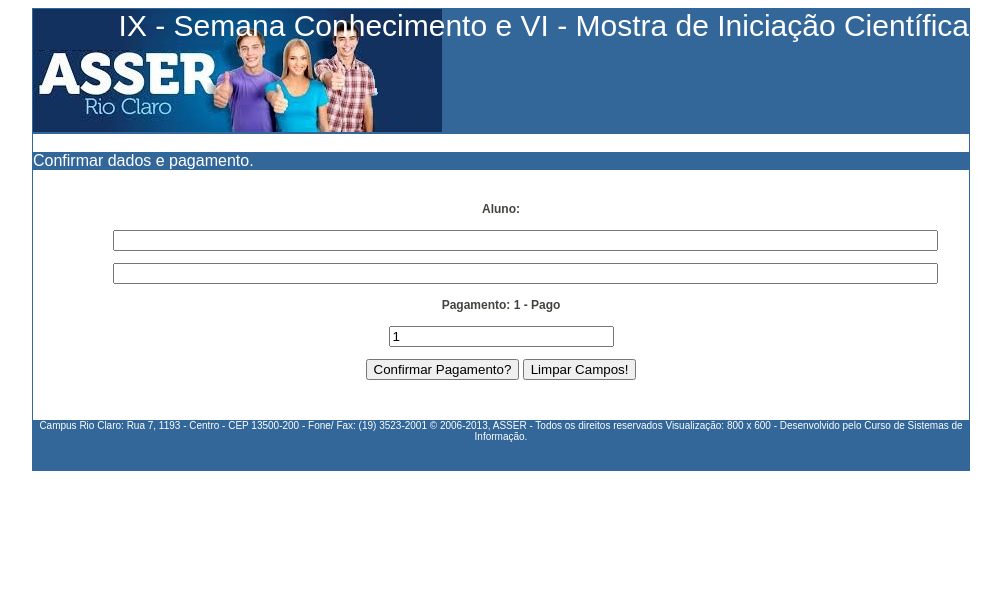
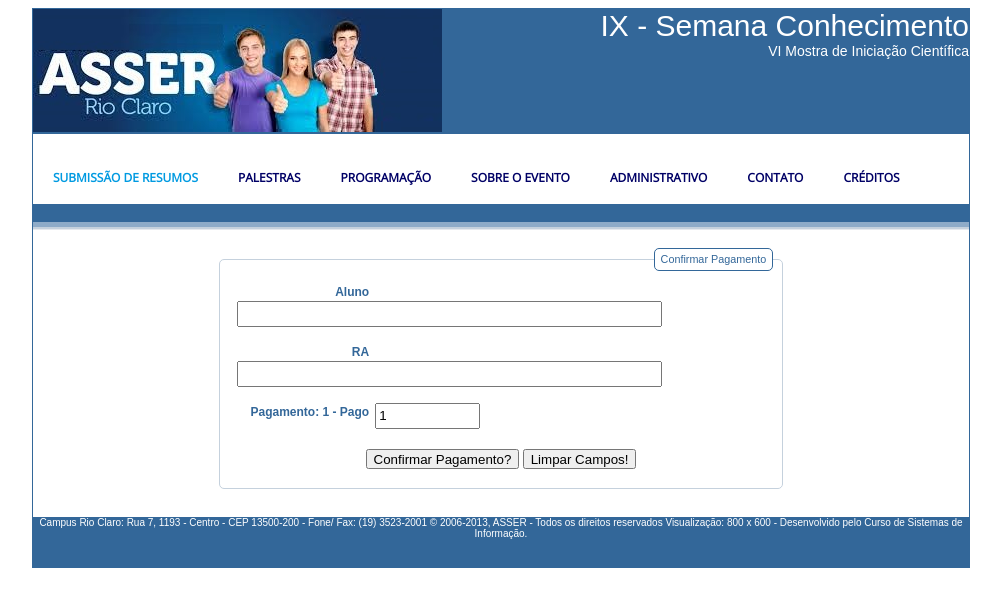
Before and after one commit to aceiro/eventosasser, a PHP site: page /adm/acesso/pgtouviente/editar.php in a window 1280 px wide. Shown: the top 607 px of the page, without its empty margins (139-1140 px from the left). Run offline with PHP 8.4, Linux system fonts and the light colour scheme; data that the repository does not hold is empty; some libraries are stand-ins or nearby versions.

Commit message:
Atualização do editar ouvinte

```diff
--- a/adm/acesso/pgtouviente/editar.php
+++ b/adm/acesso/pgtouviente/editar.php
@@ -3,20 +3,44 @@
 <head>
 <meta charset="utf-8" />
 <title>Asser Eventos - Cadastro realizado com sucesso</title>
-<link REL=StyleSheet HREF="../../../css/estilo.css" TYPE="text/css"></head>
+<link rel="stylesheet" href="//code.jquery.com/ui/1.11.4/themes/redmond/jquery-ui.css">
+<script src="//code.jquery.com/jquery-1.10.2.js"></script>
+<script src="//code.jquery.com/ui/1.11.4/jquery-ui.js"></script>
+
+<link rel="stylesheet" href="../../../css/menu-styles.css" type="text/css">
+<link rel="stylesheet" href="../../../css/estilo.css" type="text/css">
+
+<script src="../../../scripts/asser-main-menu.js"></script>
+<script src="../../../scripts/asser-commum.js"></script>
+<script src="//ajax.aspnetcdn.com/ajax/jquery.validate/1.9/jquery.validate.min.js"></script>
+</head>
 
 <body>
 	<div id="corpo">
 
 		<div id="cabecalho">
-		IX - Semana Conhecimento e VI - Mostra de Iniciação Científica
+            IX - Semana Conhecimento
+            <div id="subcabecalho" style="font-size:14px"> VI Mostra de Iniciação Científica </div>
         </div>
 
         <br />
 
-        <div id="mmenu">
-		Confirmar dados e pagamento.</div>
+          <div id='cssmenu'>
+                <ul>
+                   <li class='active'><a href='../index.html'>Submissão de Resumos</a></li>
+                   <li><a href='../palestra'>Palestras</a></li>
+                   <li><a href='../programa.html'>Programação</a></li>
+                   <li><a href='#'>Sobre o evento</a></li>
+                   <li><a href='../'>Administrativo</a></li>
+                   <li><a href='../contato'>Contato</a></li>
+                   <li><a href='../creditos.html'>Créditos</a></li>
+                </ul>
+            </div>
 
+            <div id="mmenu"> &nbsp;</div>
+            <div id="mmenubar"> &nbsp;</div>
+            <div id="mmenusubbar"> &nbsp;</div>
+            <div id="mmenusubsubbar"> &nbsp;</div>
             <br />
 
         <div id="texto">
@@ -24,7 +48,6 @@
 
 	<?php
 		$ra = $_POST['ra'];
-		// Estabelecendo a conexão com o banco de dados
 		try{
 			$link = new PDO("mysql:host=localhost;dbname=eventsis", "root", "");
 			$link->setAttribute(PDO::ATTR_ERRMODE, PDO::ERRMODE_EXCEPTION);
@@ -32,28 +55,33 @@
 			$sql = "SELECT DISTINCT nome, ra FROM palestras WHERE ra='$ra'";
 
 			foreach($link->query($sql) as $row){
-				echo "<p align='center'><b>".$row['nome']."</b></p>";
-				echo "<p align='center'>".$row['ra']."</p>";
 			}
 
 		}catch(PDOException $e){
 			echo "ERROR" . $e->getMessage();
 		}
 	?>
-				<p align="center"><b>Aluno:</b></p>
-		    	<p align="center"><input type="text" name ="nome" size="100" maxlength="250" value="<?php echo $row['nome'];?>" /></p>
-				<p align="center"><input type="text" name ="ra" size="100" maxlength="250" value="<?php echo $row['ra'];?>" /></p>
-				<p align="center"><b>Pagamento: 1 - Pago </b></p>
-                <p align="center"><input type="text" name ="pago" size="25" maxlength="25" value="1" /></p>
-
+	<fieldset>
+		<legend>Confirmar Pagamento</legend>
+			<div>
+				<label>Aluno</label>
+				<input type="text" name ="nome" size="50" maxlength="250" value="<?php echo $row['nome'];?>" />
+			</div>
+			<div>
+				<label>RA</label>
+				<input type="text" name ="ra" size="50" maxlength="250" value="<?php echo $row['ra'];?>" />
+			</div>
+			<div>
+				<label>Pagamento: 1 - Pago </label>
+				<input type="text" name ="pago" size="10" maxlength="1" value="1" />
+			</div>
                 <p align="center">
               <input name="cadastrar" type="submit" id="cadastrar" value="Confirmar Pagamento?" />
               <input name="limpar" type="reset" id="limpar" value="Limpar Campos!" /><br /> </p>
+	</fieldset>
      </form>
 	</div>
-
         <br />
-
         <div id="rodape">
     	<p>Campus Rio Claro: Rua 7, 1193 - Centro - CEP 13500-200 - Fone/ Fax: (19) 3523-2001 © 2006-2013, ASSER - Todos os direitos reservados  Visualização: 800 x 600 - Desenvolvido pelo Curso de Sistemas de Informação. </p>
     	</div>
```
Lines whose indentation alone changed are shown as unchanged.
